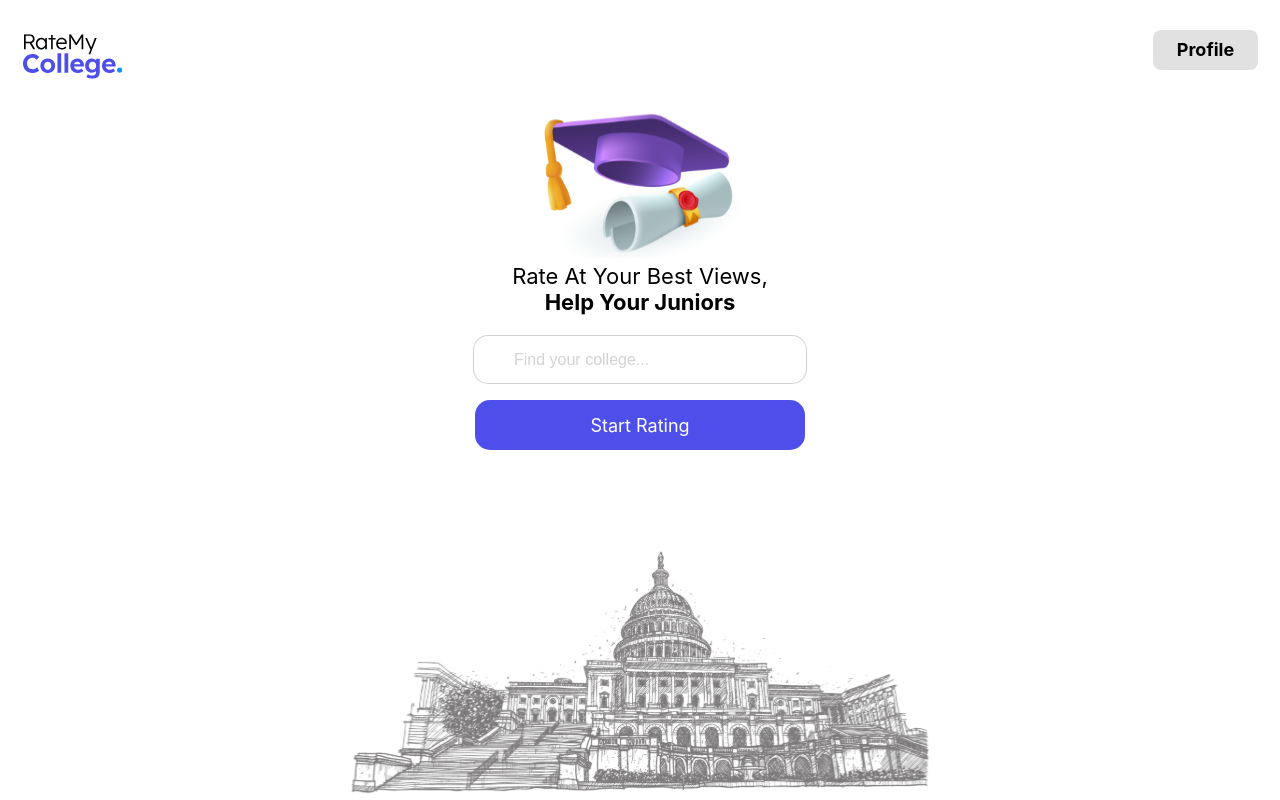
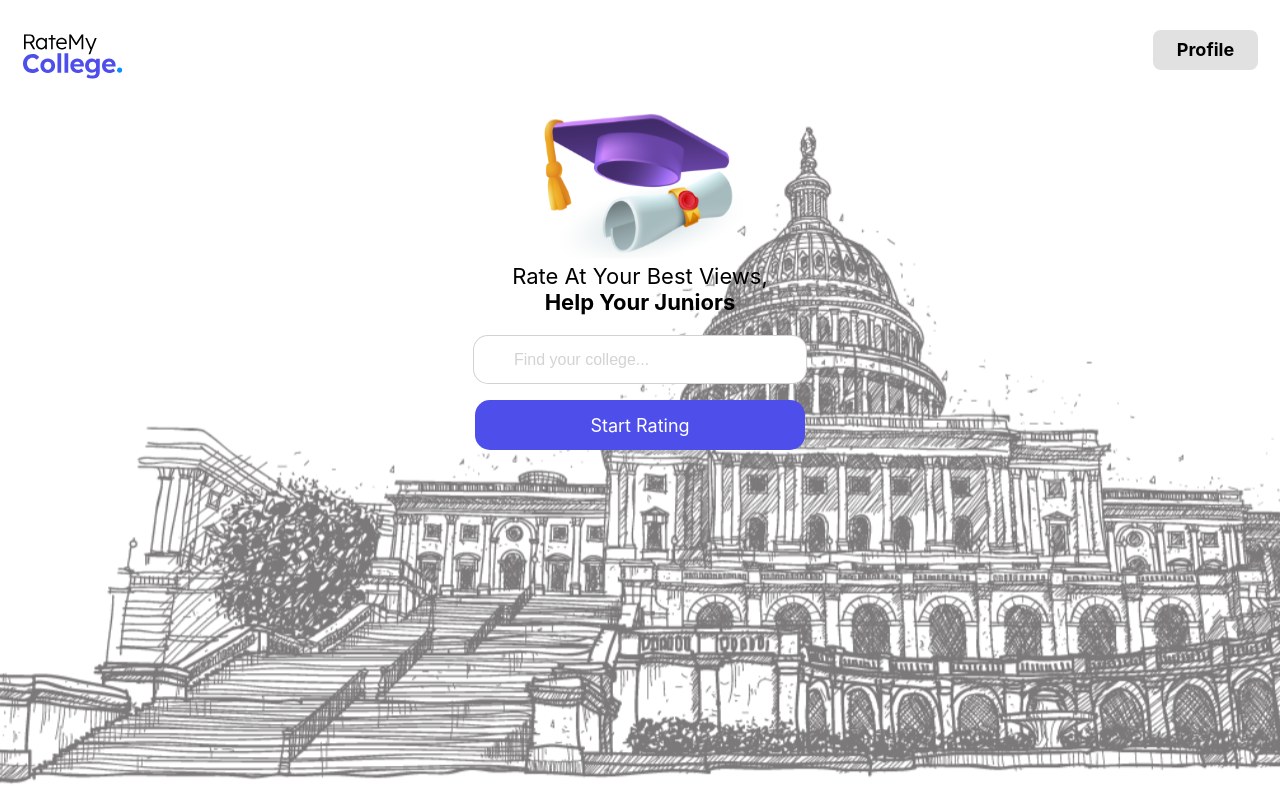
Before and after one commit to zuhakhan028/RateMyCollege, a React (Create React App) app: page / in a window 1280 px wide. Built offline with nearby package versions, Linux system fonts and the light colour scheme.

Commit message:
Styles and rating click fixes

```diff
--- a/src/App.css
+++ b/src/App.css
@@ -1,10 +1,10 @@
 .App {
   position: relative;
-  width: 100vw;
-  height: 100vh;
+  width: 100%;
+  height: 100%;
   background-image: url("./assets/images/building_img.svg");
-  background-size: 1200px 270px;
+  background-size: 125%;
   background-repeat: no-repeat;
-  background-position: bottom;
+  background-position: bottom -5% right 85%;
 
 }
--- a/src/components/eachratingsection/eachRatingSection.tsx
+++ b/src/components/eachratingsection/eachRatingSection.tsx
@@ -27,7 +27,7 @@ function EachRatingSection(props: EachRatingSection) {
         // Display the golden stars based on the ratecount
         const stars = Array.from({ length: 5 }, (_, index) => (
             <div className="each-star-div" key={index}>
-                <img className="star-img" src={index < ratecount ? golden_star : gray_star} alt="Star" />
+                <img className="star-img" src={index < ratecount ? golden_star : gray_star} alt="Star"  onClick={() => handleStarClick(index + 1)} />
             </div>
         ));
 
--- a/src/index.css
+++ b/src/index.css
@@ -1,10 +1,16 @@
-:root{
-  --lightGray:206, 206, 206;
-  --purple:78, 79, 235
+:root {
+  --lightGray: 206, 206, 206;
+  --purple: 78, 79, 235
 }
+
+html,
+body {
+  height: 100%
+}
+
 body {
   margin: 0;
-  font-family: -apple-system, BlinkMacSystemFont,'Lexend', 'Segoe UI', 'Roboto', 'Oxygen',
+  font-family: -apple-system, BlinkMacSystemFont, 'Lexend', 'Segoe UI', 'Roboto', 'Oxygen',
     'Ubuntu', 'Cantarell', 'Fira Sans', 'Droid Sans', 'Helvetica Neue',
     sans-serif;
   -webkit-font-smoothing: antialiased;
@@ -15,3 +21,6 @@ code {
   font-family: source-code-pro, Menlo, Monaco, Consolas, 'Courier New',
     monospace;
 }
+#root{
+  height: 100%;
+}
```
